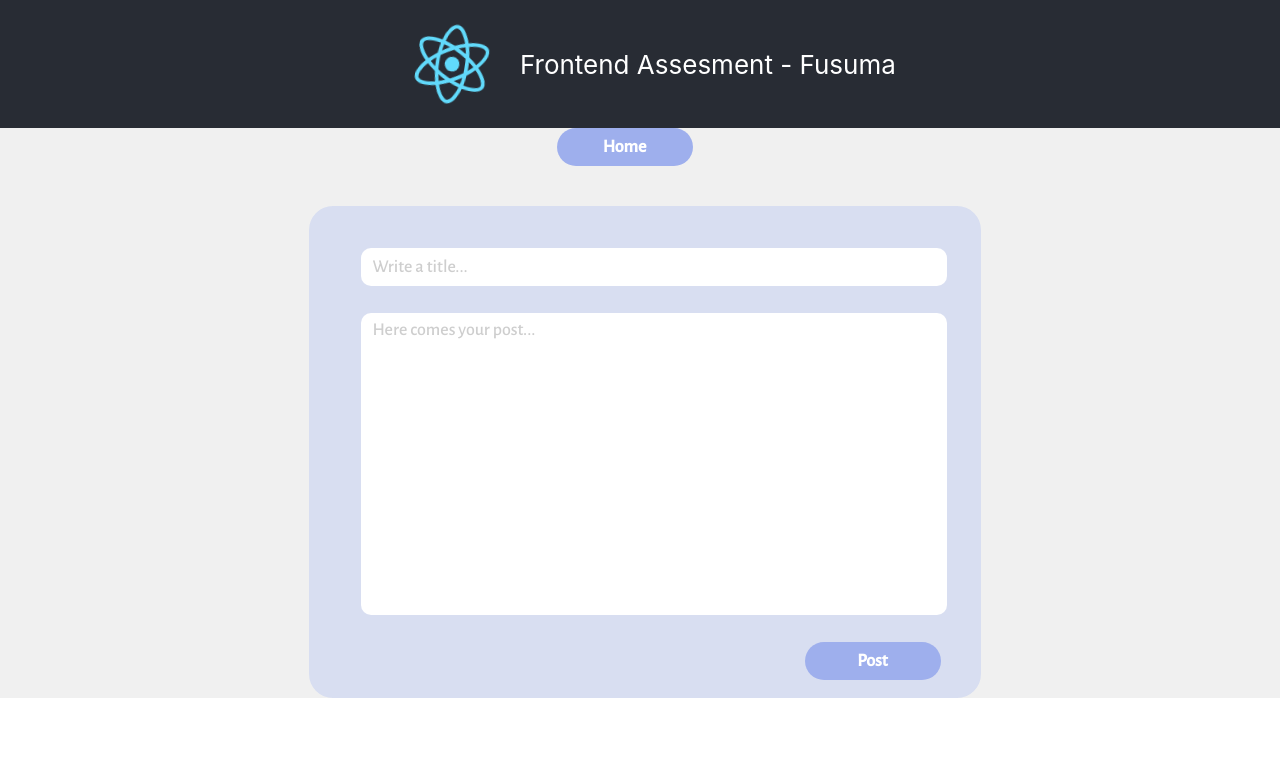
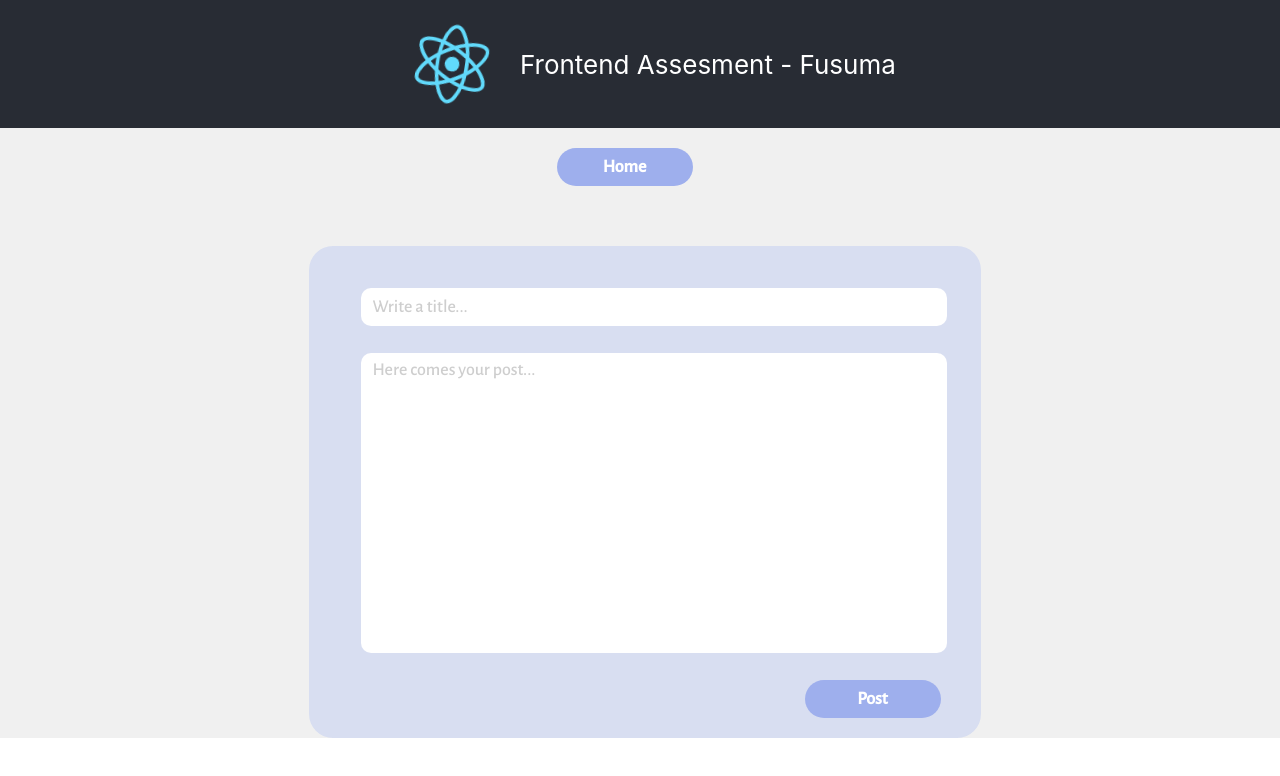
Before and after one commit to Fusuma-Tech/front-assesment, a React (Create React App) app: page /newPost in a window 1280 px wide. Shown: the top 776 px of the page. Built offline with nearby package versions, Linux system fonts and the light colour scheme; data requests are answered from the project's data file.

Commit message:
last changes

```diff
--- a/src/App.css
+++ b/src/App.css
@@ -1,6 +1,7 @@
 .App {
   text-align: center;
-  height: 100vh;
+  height: 100%;
+  background-color: #f0f0f0;
 }
 
 .App-logo {
@@ -41,5 +42,4 @@
 .App-body {
   display: flex;
   flex-flow: column nowrap;
-  background-color: #f0f0f0;
 }
--- a/src/components/Main/Main.css
+++ b/src/components/Main/Main.css
@@ -0,0 +1,3 @@
+.main{
+    margin-top: 20px;
+}
--- a/src/components/Main/Main.jsx
+++ b/src/components/Main/Main.jsx
@@ -8,6 +8,7 @@ import PostDetail from '../PostDetail/PostDetail'
 
 import {getAllPosts} from '../../services/posts.js'
 import axios from 'axios'
+import "./Main.css"
 
 
 const Main = () => {
--- a/src/components/Post/Post.css
+++ b/src/components/Post/Post.css
@@ -6,7 +6,7 @@
 
     width: 663px;
 
-    margin: 41px 0 40px 0;
+    margin: 41px 0 15px 0;
 
     background-color: #D8DEF1;
     border-radius: 24px 0px 24px 24px;
--- a/src/components/PostDetail/NewComment/NewComment.jsx
+++ b/src/components/PostDetail/NewComment/NewComment.jsx
@@ -27,7 +27,7 @@ const NewComment = ({commentsInfo}) => {
     <form onSubmit={handleSubmit}>
       <p className="userName" id='comment'>@ChristianCiudad</p>
       <input type='text' className="commentInput" placeholder="Write a comment..." name='comment'></input>
-      <input className='postButton' type="submit" value="Post"/>
+      <input className='postButton' type="submit" value="Comment"/>
     </form>
     </div>
   );
--- a/src/components/PostForm/PostForm.css
+++ b/src/components/PostForm/PostForm.css
@@ -80,6 +80,7 @@
 
     align-self: flex-end;
     margin-right: 40px;
+    margin-bottom: 20px;
 
     border-style: none;
     color: #FFFFFF;
--- a/src/components/PostList/PostList.css
+++ b/src/components/PostList/PostList.css
@@ -1,3 +1,8 @@
 a{
     text-decoration: none;
 }
+.postList{
+    display:flex;
+    flex-direction: column;
+
+}
--- a/src/components/PostList/PostList.jsx
+++ b/src/components/PostList/PostList.jsx
@@ -12,7 +12,7 @@ const PostList = (props) => {
   const paintPosts = () =>{
     if(props.postInfo){
 
-      return postList.map((postInfo,i)=><div><Link to={`/post/?id=${postInfo.id}`}><Post postInfo={postInfo} key={postInfo.id}/></Link><button className='postButton' onClick={()=>props.postInfo.deletePost(i,postInfo.id)}>Borrar</button></div>)
+      return postList.map((postInfo,i)=><div className="postList"><Link to={`/post/?id=${postInfo.id}`}><Post postInfo={postInfo} key={postInfo.id}/></Link><button className='postButton' onClick={()=>props.postInfo.deletePost(i,postInfo.id)}>Borrar</button></div>)
     }
    }
   return <div className="productList">
```
